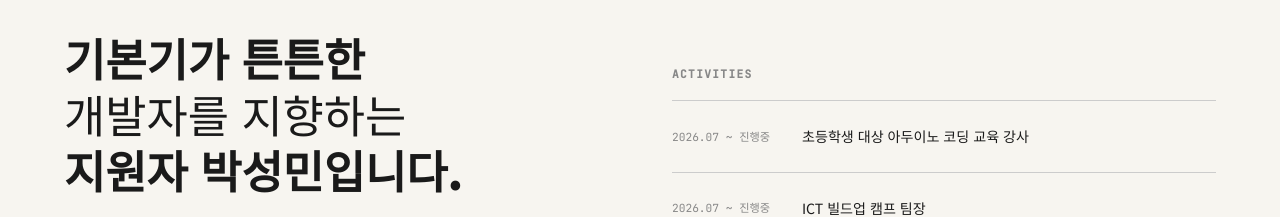
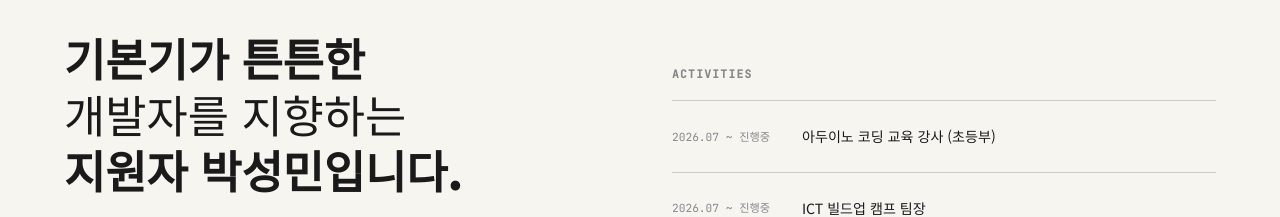
Before and after one commit to Terra0305/portfolio-parkseongmin, a React (Vite) app in the folder client/: page / in a window 1280 px wide. Shown: the part 1093-1310 px from the top of the page. Built offline with nearby package versions, Linux system fonts and the light colour scheme.

Commit message:
아두이노 수정

```diff
--- a/client/src/App.tsx
+++ b/client/src/App.tsx
@@ -209,7 +209,7 @@ function AboutSection() {
             ]} />
             <div style={{ marginTop: '2.5rem' }}>
               <InfoList title="Activities" items={[
-                { period: '2026.07 ~ 진행중', desc: '초등학생 대상 아두이노 코딩 교육 강사' },
+                { period: '2026.07 ~ 진행중', desc: '아두이노 코딩 교육 강사 (초등부)' },
                 { period: '2026.07 ~ 진행중', desc: 'ICT 빌드업 캠프 팀장' },
                 { period: '2026.04', desc: '조선대학교 SW중심대학사업단 2026 교내 Codeforces 경진대회 학생 운영진' },
                 { period: '2025.08 ~ 2025.10', desc: 'GIST-MIT 공동 연구, 외부 참여 연구원 (Research Assistant)' },
```
